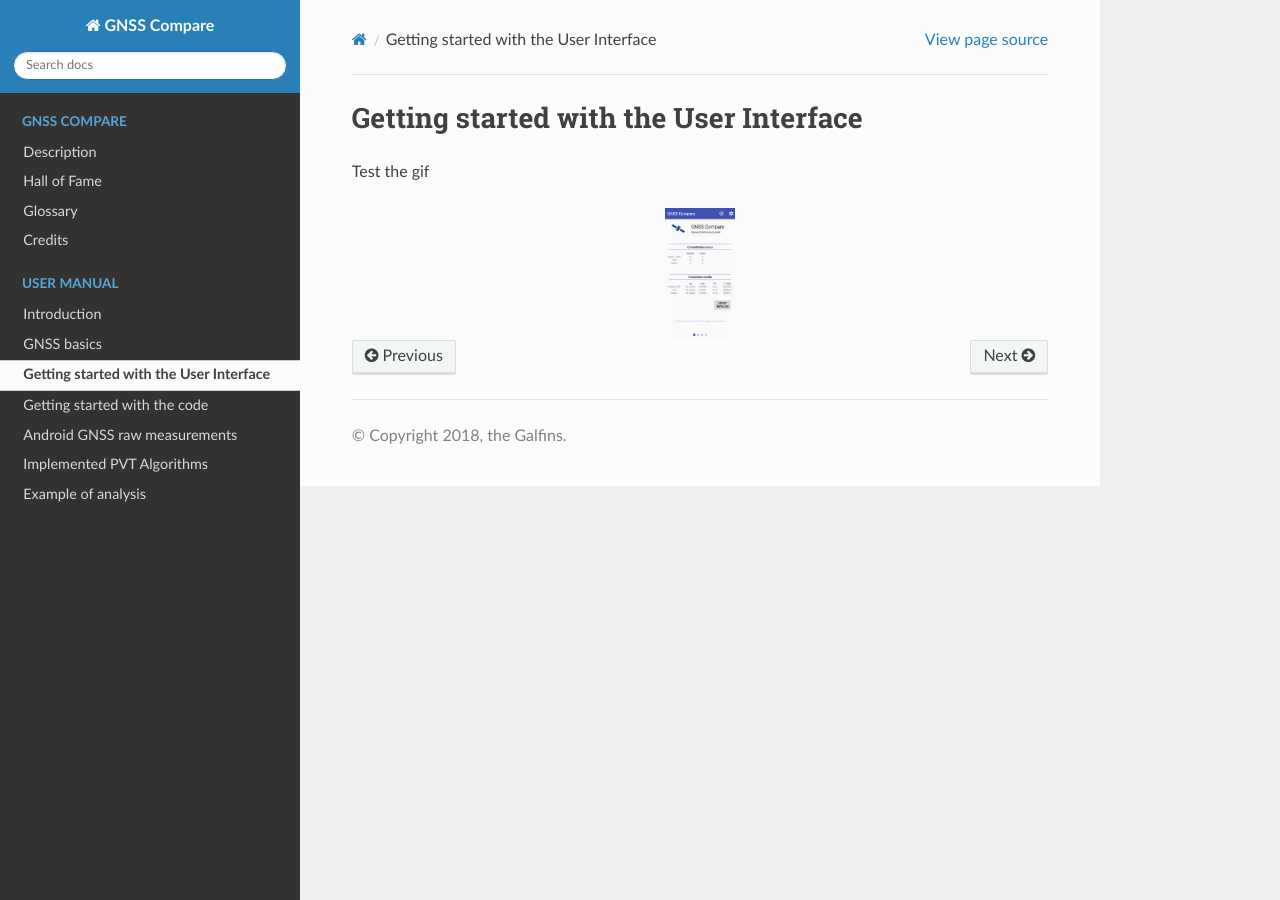
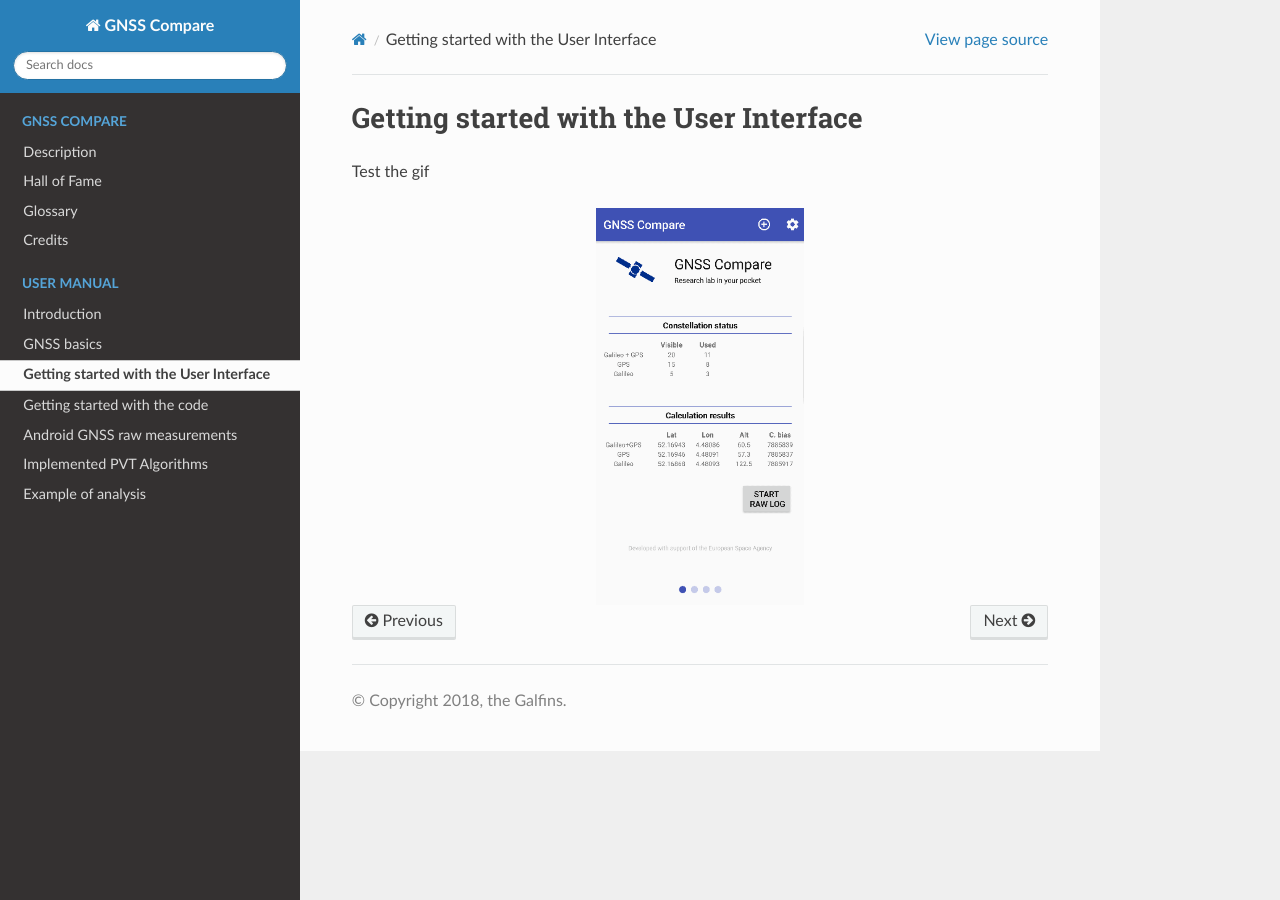
Before and after one commit to TheGalfins/GNSS_Compare, a Sphinx documentation site: the page built from docs/user_manual/ui_description.rst, in a window 1280 px wide. Built offline with Sphinx 7.4.7 and the Read the Docs theme 2.0.0, drawn with Linux system fonts in a browser that asks for light colours; pages that are not in the unit, such as notebooks, are missing from menus.

Commit message:
Testing the width of the GIFs

```diff
--- a/docs/user_manual/ui_description.rst
+++ b/docs/user_manual/ui_description.rst
@@ -5,5 +5,5 @@
 Test the gif
 
 .. image:: img/MainView.gif
-      :width: 10%
+      :width: 30%
       :align: center
```
